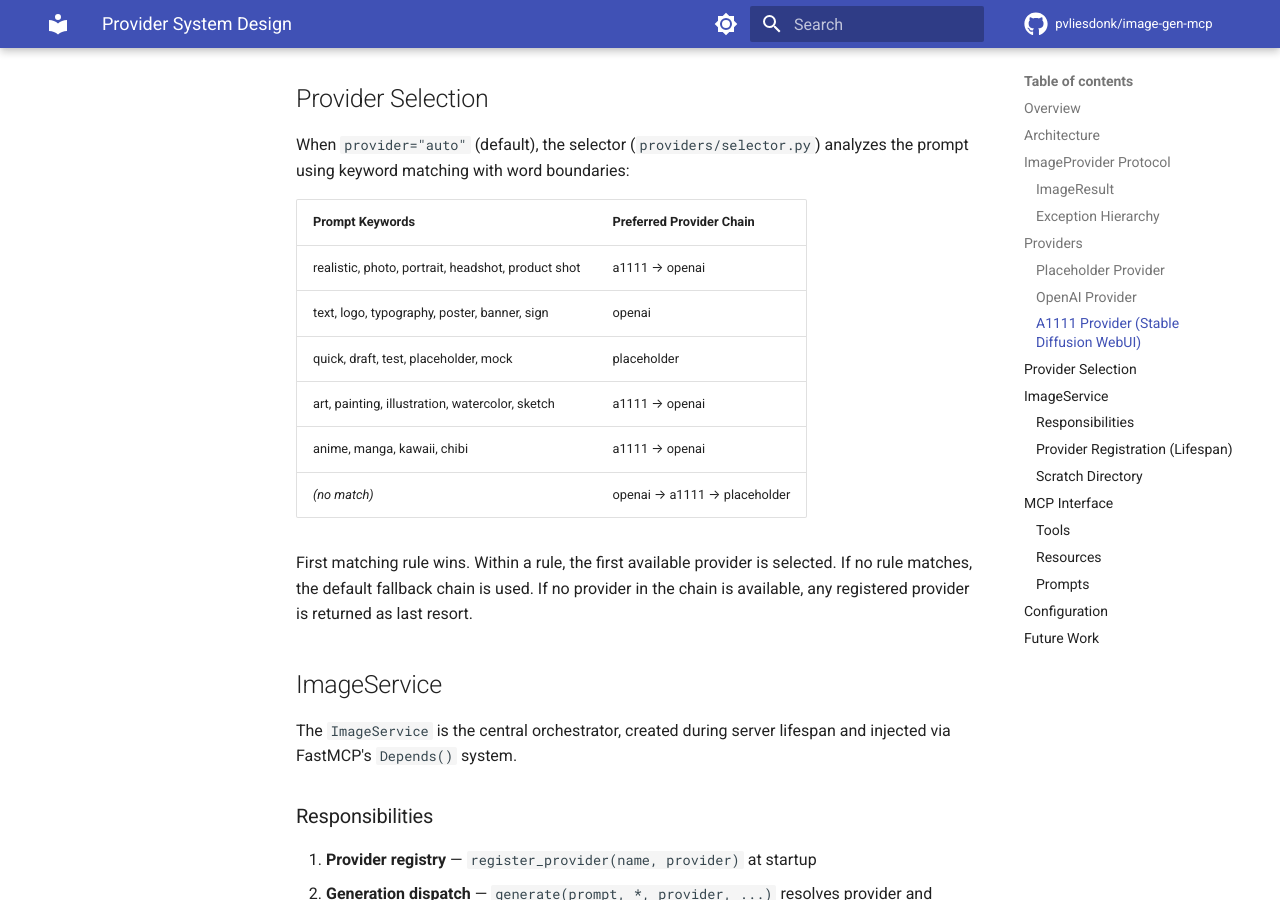
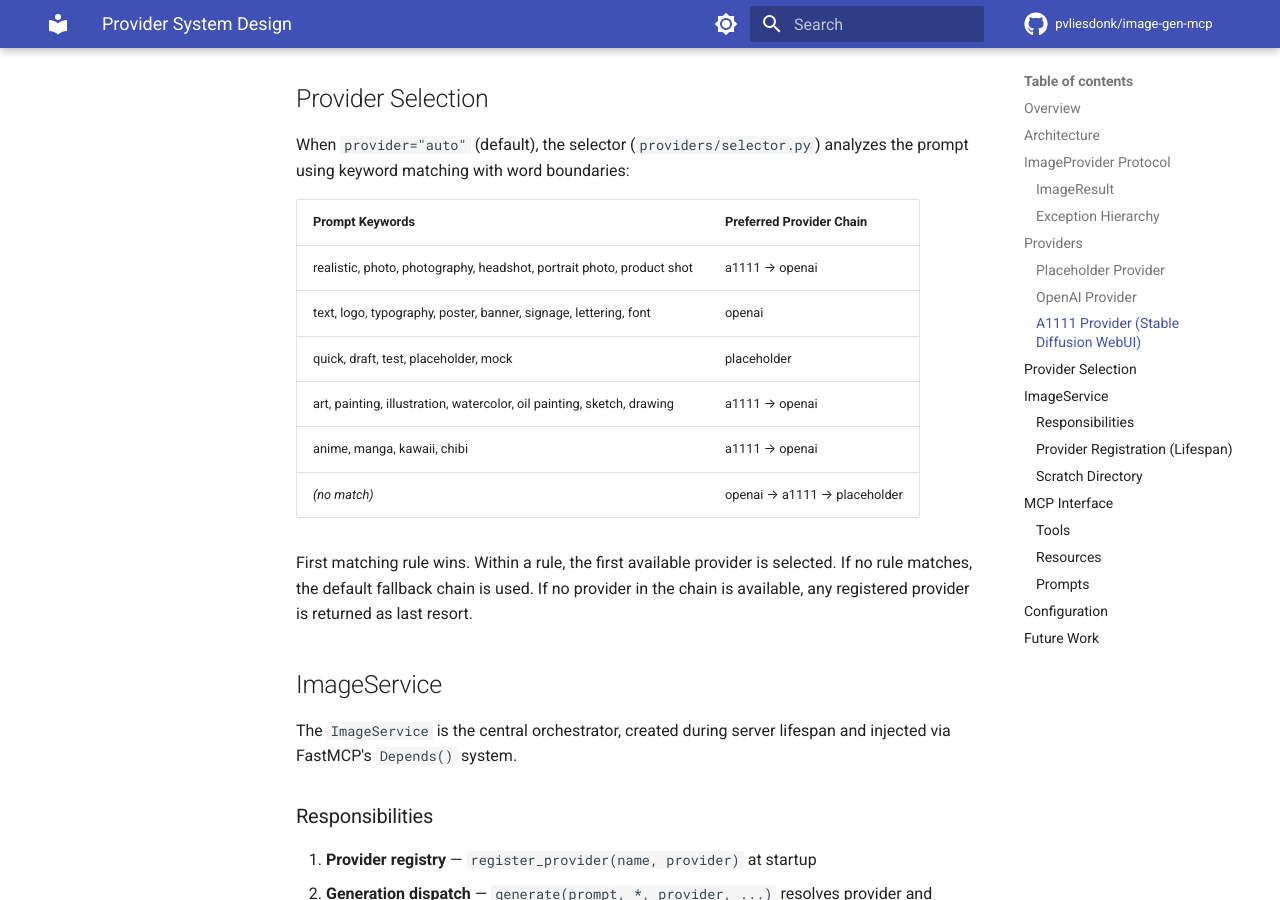
Before and after one commit to pvliesdonk/image-generation-mcp, an MkDocs documentation site: the page built from docs/design/provider-system.md, in a window 1280 px wide and 900 px high, scrolled down 2952 px. Built offline with MkDocs 1.6.1 and Material for MkDocs 9.7.7, drawn with Linux system fonts in a browser that asks for light colours; comment, search, counter and statistics services are not loaded.

Commit message:
docs: update provider-system.md keyword table to match implementation
Sync keyword table with selector.py and ADR-0004 after review fixes.

Co-Authored-By: Claude Opus 4.6 <noreply@anthropic.com>

```diff
--- a/docs/design/provider-system.md
+++ b/docs/design/provider-system.md
@@ -120,10 +120,10 @@ the prompt using keyword matching with word boundaries:
 
 | Prompt Keywords | Preferred Provider Chain |
 |----------------|------------------------|
-| realistic, photo, portrait, headshot, product shot | a1111 → openai |
-| text, logo, typography, poster, banner, sign | openai |
+| realistic, photo, photography, headshot, portrait photo, product shot | a1111 → openai |
+| text, logo, typography, poster, banner, signage, lettering, font | openai |
 | quick, draft, test, placeholder, mock | placeholder |
-| art, painting, illustration, watercolor, sketch | a1111 → openai |
+| art, painting, illustration, watercolor, oil painting, sketch, drawing | a1111 → openai |
 | anime, manga, kawaii, chibi | a1111 → openai |
 | *(no match)* | openai → a1111 → placeholder |
 
```
